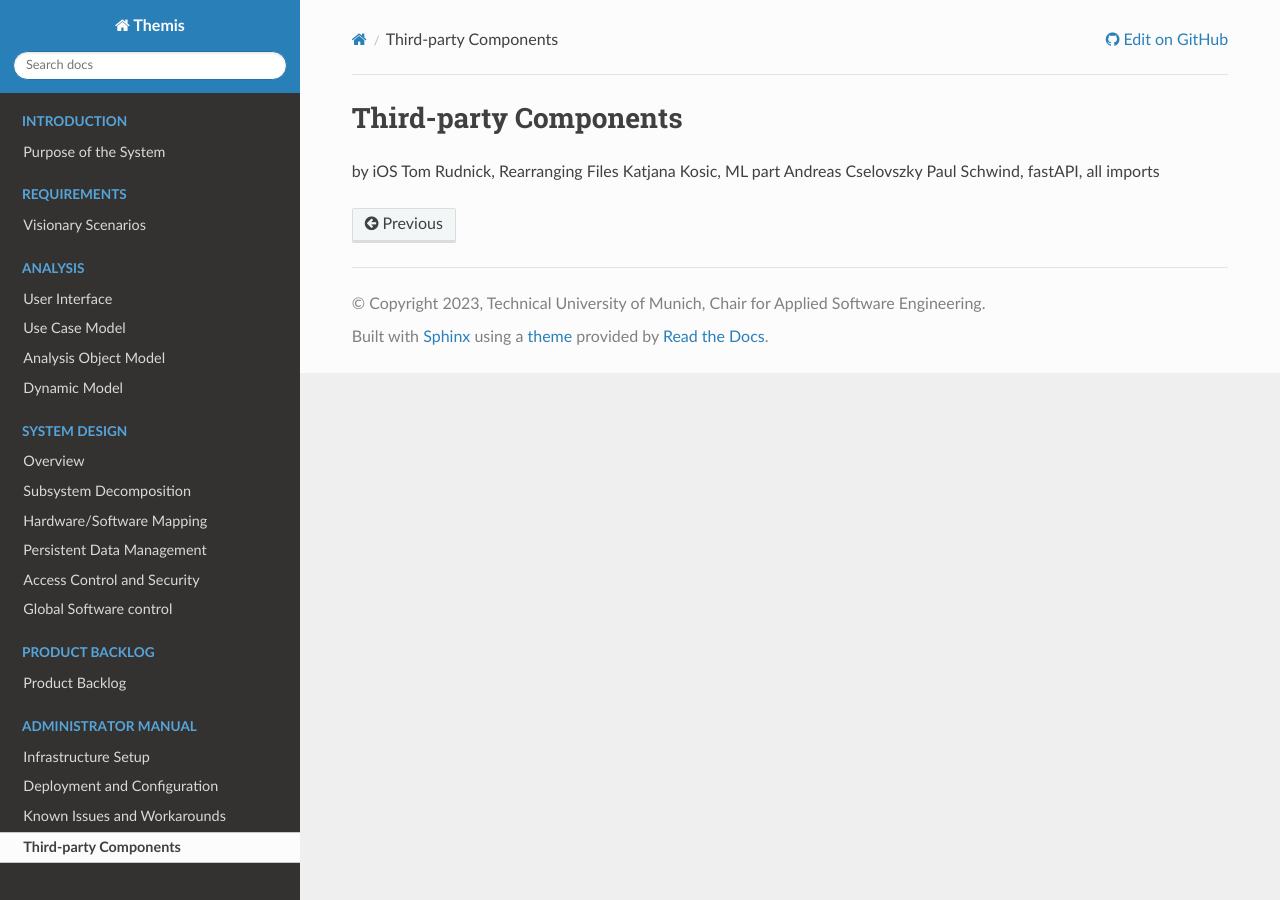
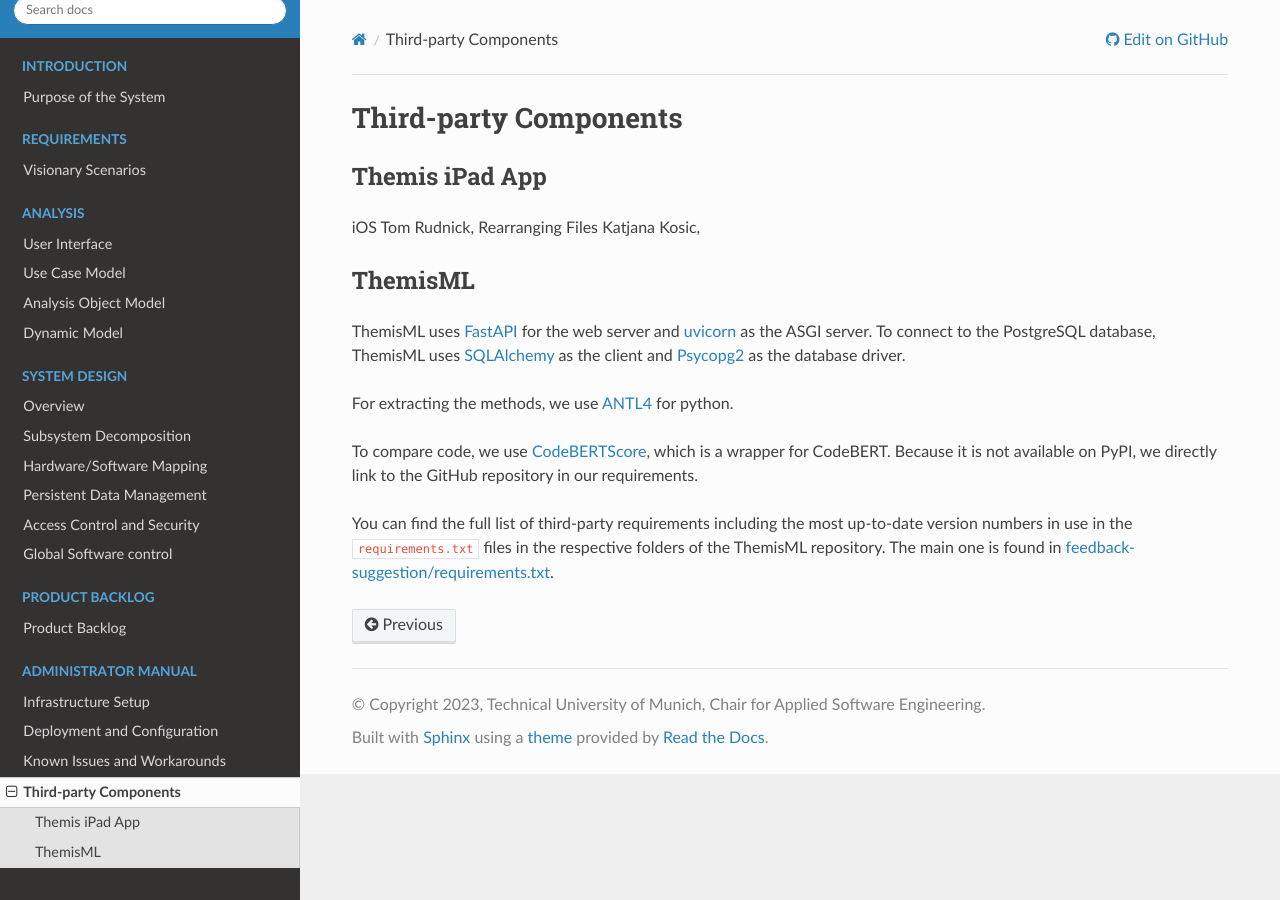
Before and after one commit to ls1intum/Themis, a Sphinx documentation site: the page built from docs/admin/third-party.rst, in a window 1280 px wide. Built offline with Sphinx 7.4.7 and the Read the Docs theme 2.0.0, drawn with Linux system fonts in a browser that asks for light colours.

Commit message:
add ThemisML third parts libs

```diff
--- a/docs/admin/third-party.rst
+++ b/docs/admin/third-party.rst
@@ -1,4 +1,31 @@
 Third-party Components
 ===========================================
 
-by iOS Tom Rudnick, Rearranging Files Katjana Kosic, ML part Andreas Cselovszky Paul Schwind, fastAPI, all imports
+.. List all third-party components you use (e.g. libraries, frameworks) and include their version numbers. If you used open source components add a link to the website and/or the license terms. If you used commercial software refer to the product information at the manufacturer site.
+
+*****
+Themis iPad App
+*****
+iOS Tom Rudnick,
+Rearranging Files Katjana Kosic,
+
+*****
+ThemisML
+*****
+
+ThemisML uses `FastAPI`_ for the web server and `uvicorn`_ as the ASGI server.
+To connect to the PostgreSQL database, ThemisML uses `SQLAlchemy`_ as the client and `Psycopg2`_ as the database driver.
+
+For extracting the methods, we use `ANTL4`_ for python.
+
+To compare code, we use `CodeBERTScore`_, which is a wrapper for CodeBERT. Because it is not available on PyPI, we directly link to the GitHub repository in our requirements.
+
+You can find the full list of third-party requirements including the most up-to-date version numbers in use in the ``requirements.txt`` files in the respective folders of the ThemisML repository. The main one is found in `feedback-suggestion/requirements.txt <https://github.com/ls1intum/Themis-ML/blob/develop/feedback-suggestion/requirements.txt>`_.
+
+.. links
+.. _FastAPI: https://fastapi.tiangolo.com/
+.. _uvicorn: https://www.uvicorn.org/
+.. _SQLAlchemy: https://www.sqlalchemy.org/
+.. _Psycopg2: https://www.psycopg.org/
+.. _ANTL4: https://www.antlr.org/
+.. _CodeBERTScore: https://github.com/neulab/code-bert-score
```
